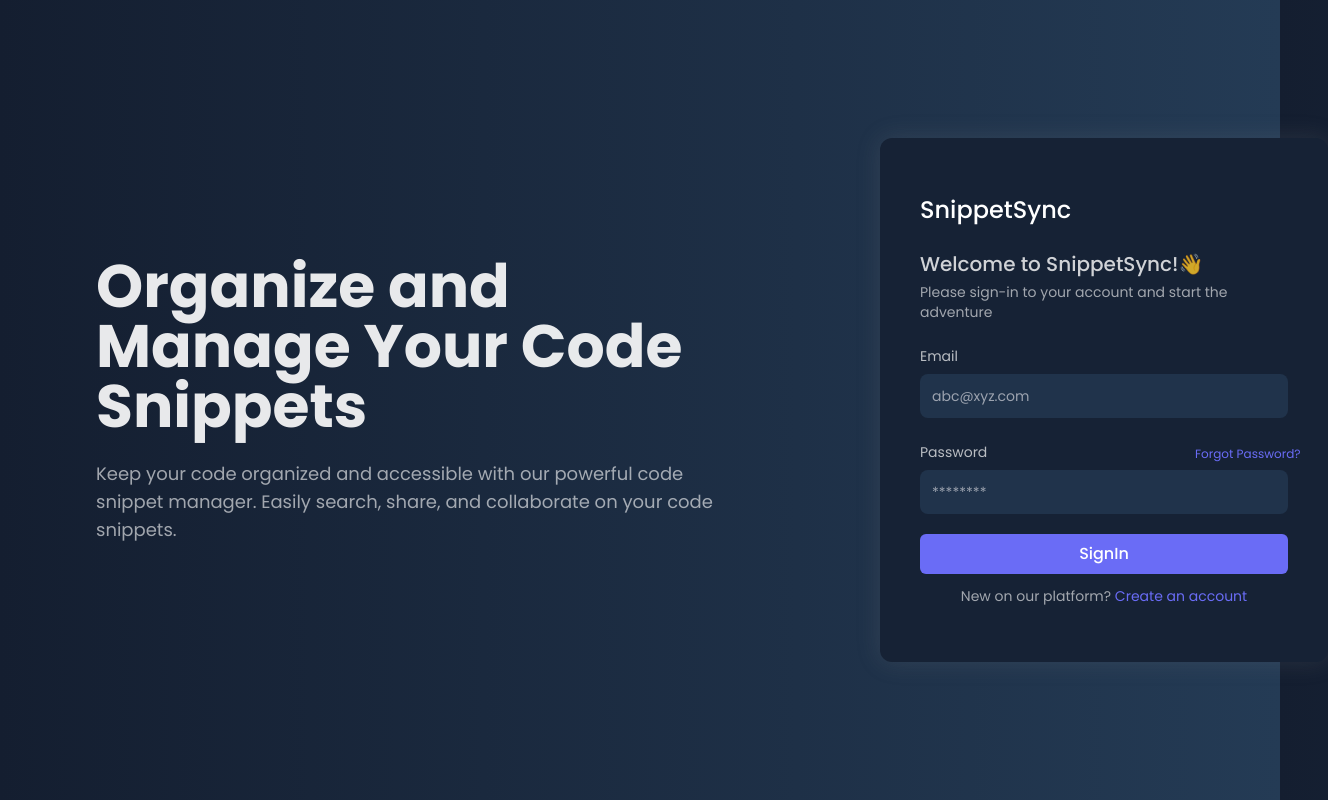
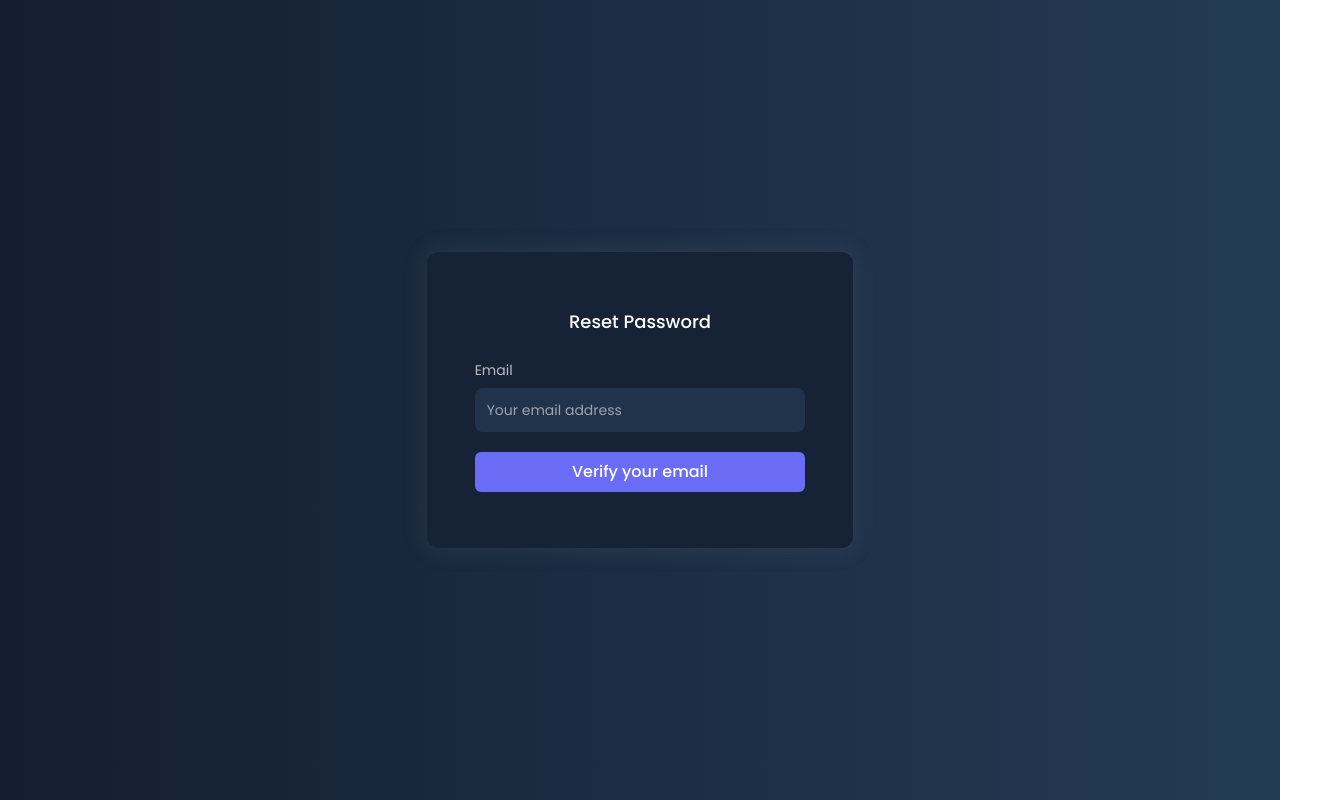
Before and after one commit to kbiam/SnippetSync-Frontend, a React (Vite) app: page /forgotPassword in a window 1280 px wide. Before the commit this address led to /login. Shown: the whole page, 1328 px wide, since content can reach past the window. Built offline with nearby package versions, Linux system fonts and the light colour scheme; what ldrs would draw is missing.

Commit message:
forgot password

```diff
--- a/src/App.jsx
+++ b/src/App.jsx
@@ -18,6 +18,7 @@ import AuthContext from './components/context/AuthContext';
 import { AuthContextProvider } from './components/context/AuthContextProvider';
 import SnippetShare from './components/SnippetShare';
 import { SkeletonTheme } from 'react-loading-skeleton';
+import ForgotPassword from './components/ForgotPassword';
 
 helix.register()
 
@@ -191,13 +192,15 @@ function App() {
                 <Route path='/signup' element={!authState.isAuthenticated ? <Register/> : <Navigate to={authState.isVerified ? "/snippets" : "/verify-otp"} replace />} />
                 <Route
                   path='/verify-otp'
-                  element={authState.isAuthenticated
-                    ? (!authState.isVerified
-                      ? <Otp />
-                      : <Navigate to='/snippets' replace />)
-                    : <Navigate to="/signup" replace />}
+                  element={<Otp/>}
+                  // element={authState.isAuthenticated
+                  //   ? (!authState.isVerified
+                  //     ? <Otp />
+                  //     : <Navigate to='/snippets' replace />)
+                  //   : <Navigate to="/signup" replace />}
                 />
                 <Route path='/snippet/:snippetId' element={<SnippetShare/>}/>
+                <Route path='/forgotPassword' element ={<ForgotPassword/>}/>
                 <Route path="*" element={<Navigate to={authState.isVerified ? "/snippets" : "/login"} />} />
               </Routes>
             )}
--- /dev/null
+++ b/src/components/ForgotPassword.jsx
@@ -0,0 +1,134 @@
+import React, { useState } from 'react';
+import { useForm } from 'react-hook-form';
+import { Button } from './ui/button';
+import Input from './Input';
+import {
+  InputOTP,
+  InputOTPGroup,
+  InputOTPSeparator,
+  InputOTPSlot,
+} from "@/components/ui/input-otp";
+import { useNavigate } from 'react-router-dom';
+
+function ForgotPassword() {
+  const { register, handleSubmit, formState: { errors } } = useForm();
+  const [step, setStep] = useState(1); // To control the steps
+  const [isLoading, setIsLoading] = useState(false);
+  const navigate = useNavigate()
+
+  const onSubmit = (data) => {
+    if (step === 1) {
+      // Handle send OTP logic here
+      console.log("Send OTP:", data.email);
+      setIsLoading(true);
+      const handleStep1 = async()=>{
+        const res = await fetch("https://snippetsync-backend.onrender.com/forgotPassword",{
+          method:"POST",
+          mode:"cors",
+          headers: {
+            "Content-Type": "application/json"
+          },
+          body:JSON.stringify({
+            email:data.email
+          })
+        })
+        if(res.ok){
+          setIsLoading(false)
+          setStep(2)
+        }
+      }
+      handleStep1();
+
+    } else {
+      setIsLoading(true)
+      const handleStep2 = async()=>{
+        const res = await fetch("https://snippetsync-backend.onrender.com/resetPassword",{
+          method:"POST",
+          mode:"cors",
+          headers: {
+            "Content-Type": "application/json"
+          },
+          body:JSON.stringify({
+            email:data.email,
+            otp:data.otp,
+            newPassword:data.newPassword
+          })
+        })
+        if(res.ok){
+          setIsLoading(false)
+          navigate('/login')
+        }
+      }
+      handleStep2();
+      // Handle reset password logic here
+    }
+  };
+
+  return (
+    <div className="flex items-center justify-center min-h-screen">
+      <div className="w-2/6 px-12 py-14 space-y-8 bg-[#162235] rounded-xl shadow-custom-black">
+        <div>
+          <h1 className="text-lg font-medium text-white/100 flex justify-center">Reset Password</h1>
+        </div>
+        <form onSubmit={handleSubmit(onSubmit)} className="space-y-5">
+          {step === 1 && (
+            <>
+              <Input
+                className='bg-[#20334B] border-none py-3'
+                label="Email"
+                placeholder="Your email address"
+                type="email"
+                {...register("email", {
+                  required: "Email is required",
+                  validate: {
+                    matchPattern: value =>
+                      /^\b[\w\.-]+@[\w\.-]+\.\w{2,4}\b/.test(value) || "Email is invalid"
+                  }
+                })}
+              />
+              {errors.email && <p className="text-red-500">{errors.email.message}</p>}
+              <button type="submit" disabled={isLoading} className={`w-full px-4 py-2 mt-6 font-medium text-white bg-custom-purple rounded-md focus:outline-none focus:shadow-outline ${isLoading ? 'opacity-50 cursor-not-allowed' : ''}`}>
+                {isLoading ? "Sending..." : "Verify your email"}
+              </button>
+            </>
+          )}
+          {step === 2 && (
+            <>
+              <div className='flex justify-center mb-12'>
+                <InputOTP maxLength={6} {...register("otp", { required: "Please enter 6-digit OTP" })}>
+                  <InputOTPGroup>
+                    <InputOTPSlot index={0} />
+                    <InputOTPSlot index={1} />
+                    <InputOTPSlot index={2} />
+                  </InputOTPGroup>
+                  <InputOTPSeparator />
+                  <InputOTPGroup>
+                    <InputOTPSlot index={3} />
+                    <InputOTPSlot index={4} />
+                    <InputOTPSlot index={5} />
+                  </InputOTPGroup>
+                </InputOTP>
+                {errors.otp && <p className="text-red-500">{errors.otp.message}</p>}
+              </div>
+              <Input
+                className='bg-[#20334B] border-none py-3'
+                label="New Password"
+                placeholder="New Password"
+                type="password"
+                {...register("newPassword", {
+                  required: "Password is required"
+                })}
+              />
+              {errors.newPassword && <p className="text-red-500">{errors.newPassword.message}</p>}
+              <button type="submit" disabled={isLoading} className={`w-full px-4 py-2 mt-16 font-normal text-white bg-custom-purple rounded-md focus:outline-none focus:shadow-outline ${isLoading ? 'opacity-50 cursor-not-allowed' : ''}`}>
+                {isLoading ? "Resetting..." : "Reset Password"}
+              </button>
+            </>
+          )}
+        </form>
+      </div>
+    </div>
+  );
+}
+
+export default ForgotPassword;
--- a/src/components/Login.jsx
+++ b/src/components/Login.jsx
@@ -52,7 +52,7 @@ function Login() {
           navigate('/verify-otp')
         }
         }
-        const expiryDate = new Date(currentDate.getTime() + 5 * 24 * 60 * 60 * 1000); // 5 days in milliseconds
+        const expiryDate = new Date(currentDate.getTime() + 10 * 24 * 60 * 60 * 1000); // 5 days in milliseconds
         result.error?setError(result.error):(cookies.set('token', result.token,{expires:expiryDate}),loginAuthState(),hideLoading(), navigate('/snippets'))
 
       }
@@ -117,7 +117,7 @@ function Login() {
           </div>
 
           <div>
-            <a href="" className='text-xs absolute translate-x-custom -translate-y-5 text-custom-purple'>Forgot Password?</a>
+            <a href="/forgotPassword" className='text-xs absolute translate-x-custom -translate-y-5 text-custom-purple'>Forgot Password?</a>
             <Input
             className='bg-[#20334B] border-none py-3'
               label="Password"
--- a/src/components/Otp.jsx
+++ b/src/components/Otp.jsx
@@ -47,7 +47,7 @@ function Otp() {
         if (verifiedToken && verifiedToken.token) {
           cookies.remove('token');
           const currentDate = new Date();
-          const expiryDate = new Date(currentDate.getTime() + 5 * 24 * 60 * 60 * 1000); // 5 days in milliseconds
+          const expiryDate = new Date(currentDate.getTime() + 10 * 24 * 60 * 60 * 1000); // 5 days in milliseconds
 
           await cookies.set('token', verifiedToken.token, { path: '/',expires:expiryDate});
           if(cookies.get('token')){
@@ -104,10 +104,13 @@ function Otp() {
 
   return (
     <div className="flex items-center justify-center min-h-screen bg-transparent ">
-      <div>
-        <p className='-translate-y-20 text-xl absolute font-medium text-white/90'>One Time Password</p>
+      <div className="max-w-min px-14 py-14 space-y-8 bg-[#162235] rounded-xl shadow-custom-black flex-col items-center justify-center ">
+
+      <div className=''>
+        <p className=' text-xl mb-10 font-medium text-white/90'>One Time Password</p>
       </div>
-      <form onSubmit={handleSubmit(handleOtp)}>
+      <form onSubmit={handleSubmit(handleOtp)} className=''>
+        <div className=''>
         <InputOTP maxLength={6} {...register("otp", { required: "Please enter 6-digit OTP" })}>
           <InputOTPGroup>
             <InputOTPSlot index={0} />
@@ -121,12 +124,13 @@ function Otp() {
             <InputOTPSlot index={5} />
           </InputOTPGroup>
         </InputOTP>
+        </div>
         {errors.otp && <p className='text-red-600 absolute text-xs -translate-y-20 translate-x-32'>{errors.otp.message}</p>}
-        <div className='absolute translate-y-4 font-medium text-white/70'>
+        <div className=' mt-6 font-normal text-white/70 text-sm  '>
           <p>Please enter the one-time password sent to your email address</p>
         </div>
-        <div className='absolute translate-y-16 flex w-96 justify-between align-middle'>
-          <Button className={`bg-[#152032] hover:bg-[#182438] ${isLoading ? 'opacity-50 cursor-not-allowed' : ''}`} disabled={isLoading}>
+        <div className=' mt-10 flex w-96 justify-between align-middle'>
+          <Button className={`bg-[#1c2f43] hover:bg-[#1d2b43] ${isLoading ? 'opacity-50 cursor-not-allowed' : ''}`} disabled={isLoading}>
             {isLoading ? 'Submitting...' : 'Submit'}
           </Button>
           <button type="button" onClick={handleStartAgain}>
@@ -134,6 +138,7 @@ function Otp() {
           </button>
         </div>
       </form>
+      </div>
     </div>
   );
 }
```
